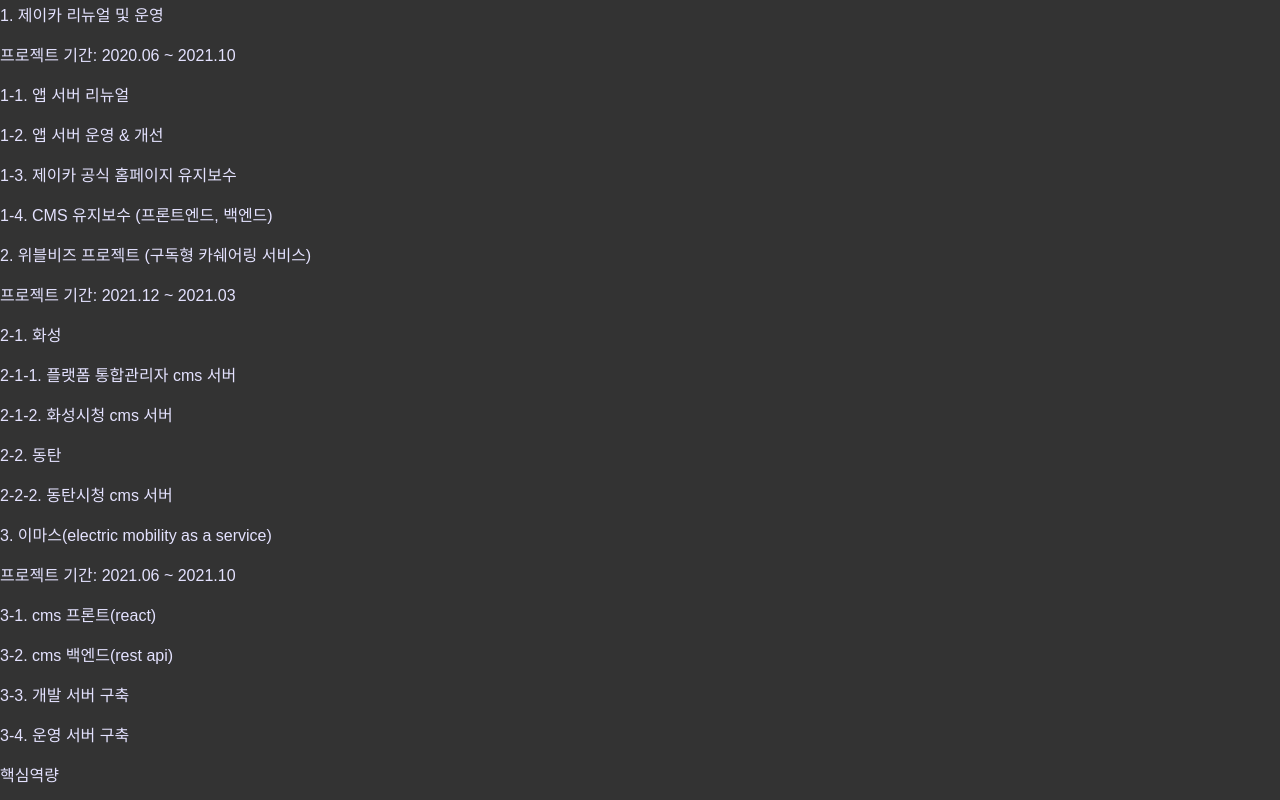
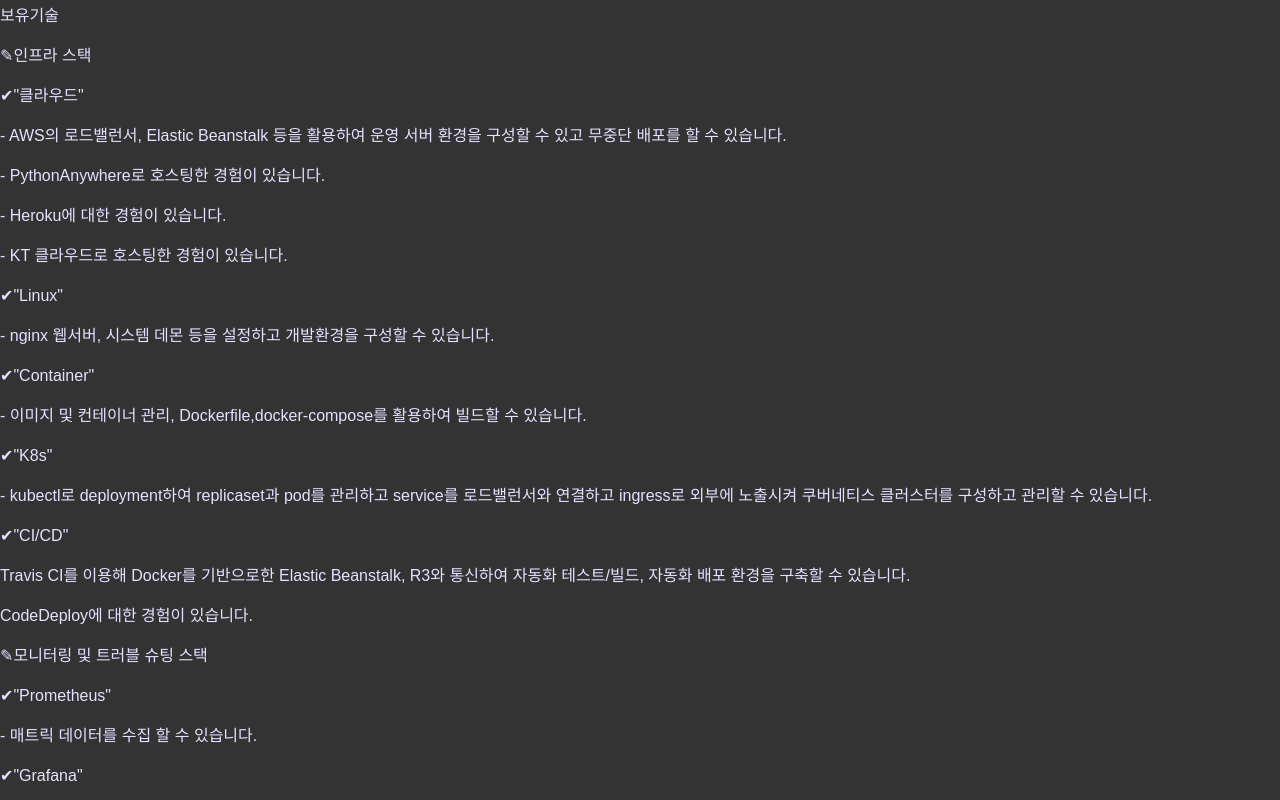
Before and after one commit to pianist5555/toffy_renewal, a React (Create React App) app in the folder front/front/: page / in a window 1280 px wide. Shown: the part 660-1460 px from the top of the page. Built offline with nearby package versions, Linux system fonts and the light colour scheme; a web font is replaced by a local one.

Commit message:
'update'

```diff
--- a/front/front/src/pages/Index.js
+++ b/front/front/src/pages/Index.js
@@ -10,6 +10,8 @@
       <div className="Index">
         <div className="Rocket">
         <p>안녕하세요 모든 상황에 유연하게 대처하는 전문가를 꿈꾸는 개발자 박선오입니다.</p>
+        <p>모른다는 말을 함부로 입에 담기보다 내일은 이해하고 구현할 수 있다는 태도를 가지고 임하고 있습니다.</p>
+        <p>주어진 상황에 맞춰 개선하고 항상 더 나은 해결책이 있을거라 생각합니다.</p>
           <img src={Me} alt="Me"  width="300"/>
           <img src={Rocket} alt="Rocket"  width="300"/>
         </div>
@@ -18,36 +20,6 @@
         <p>Name: 박선오 (Park Seono)</p>
         <p>Phone: 010-7460-4477</p>
         <p>Mail: pianist5555@gmail.com</p>
-        </div>
-        <div className="Carrer">
-          <p>경력사항</p>
-          <p>제이카 (2020년 6월 ~ 2021년 10월)</p>
-          <div className='Role'>
-          <p>1. 제이카 리뉴얼 및 운영</p>
-          <p>프로젝트 기간: 2020.06 ~ 2021.10</p>
-          <p>1-1. 앱 서버 리뉴얼</p>
-          <p>1-2. 앱 서버 운영 & 개선</p>
-          <p>1-3. 제이카 공식 홈페이지 유지보수</p>
-          <p>1-4. CMS 유지보수 (프론트엔드, 백엔드)</p>
-
-          <p>2. 위블비즈 프로젝트 (구독형 카쉐어링 서비스)</p>
-          <p>프로젝트 기간: 2021.12 ~ 2021.03</p>
-          <p>2-1. 화성</p>
-          <p>2-1-1. 플랫폼 통합관리자 cms 서버</p>
-          <p>2-1-2. 화성시청 cms 서버</p>
-          <p>2-2. 동탄</p>
-          <p>2-2-2. 동탄시청 cms 서버</p>
-
-          <p>3. 이마스(electric mobility as a service) </p>
-          <p>프로젝트 기간: 2021.06 ~ 2021.10</p>
-          <p>3-1. cms 프론트(react)</p>
-          <p>3-2. cms 백엔드(rest api)</p>
-          <p>3-3. 개발 서버 구축</p>
-          <p>3-4. 운영 서버 구축</p>
-          </div>
-        </div>
-        <div className="Capabilities">
-          <p>핵심역량</p>
         </div>
         <div className="Skills">
         <p>보유기술</p>
@@ -65,7 +37,8 @@
             <p>✔"K8s"</p>
             <p>- kubectl로 deployment하여 replicaset과 pod를 관리하고 service를 로드밸런서와 연결하고 ingress로 외부에 노출시켜 쿠버네티스 클러스터를 구성하고 관리할 수 있습니다.</p>
             <p>✔"CI/CD"</p>
-            <p> Travis CI를 이용해 Docker를 기반으로한 Elastic Beanstalk, R3와 통신하여 자동화 테스트/빌드, 자동화 배포 환경을 구축할 수 있습니다.</p>   -
+            <p> Travis CI를 이용해 Docker를 기반으로한 Elastic Beanstalk, R3와 통신하여 자동화 테스트/빌드, 자동화 배포 환경을 구축할 수 있습니다.</p>
+            <p> CodeDeploy에 대한 경험이 있습니다.</p>
 
             <p>✎모니터링 및 트러블 슈팅 스택</p>
             <p>✔"Prometheus"</p>
@@ -101,10 +74,33 @@
             <p>- 기본문법을 사용할 수 있고 구조체 포인터 등을 만들어 알고리즘을 구현할 수 있습니다.</p>
           </div>
         </div>
+        <div className="Capabilities">
+          <p>핵심역량</p>
+        </div>
         <div className="Certificate">
         <p>자격사항</p>
           <div className='Sqld'>
           <p>SQLD(한국데이터산업진흥원 2019.07)</p>
+          </div>
+        </div>
+        <div className="Carrer">
+          <p>경력사항</p>
+          <p>제이카 (2020년 6월 ~ 2021년 10월)</p>
+          <div className='Role'>
+            <p>1. 제이카 리뉴얼 및 운영</p>
+            <p>프로젝트 기간: 2020.06 ~ 2021.10</p>
+            <p>환경: Django, PostgreSQL, nginx, uwsgi, Grafana, Prometheus</p>
+            <p>담당업무: 앱 서버 리뉴얼, 앱 서버 및 CMS 운영 & 개선, 제이카 공식 홈페이지 유지보수, 서버 모니터링 및 트러블슈팅</p>
+
+            <p>2. 위블비즈 프로젝트 (구독형 카쉐어링 서비스)</p>
+            <p>프로젝트 기간: 2021.12 ~ 2021.06</p>
+            <p>환경: Django, PostgreSQL, nginx, uwsgi </p>
+            <p>담당업무: 플랫폼 통합관리 cms 서버 개발, 화성시청 & 동탄시청 cms, 앱 서버 개발 </p>
+
+            <p>3. 이마스(electric mobility as a service) </p>
+            <p>프로젝트 기간: 2021.06 ~ 2021.10</p>
+            <p>환경: Django, PostgreSQL, React.js & Redux, Docker, AWS, Gunicorn</p>
+            <p>담당업무:cms 프론트 및 백엔드, 개발서버와 운영서버 구축, CI/CD 환경 구축</p>
           </div>
         </div>
         <div className="Toyproject">
@@ -140,6 +136,17 @@
             </div>
           </div>
         </div>
+        <div className="Graduation">
+        <p>학력사항</p>
+          <div>
+            <p>한국방송통신대학교 4학년 재학</p>
+            <p>컴퓨터과학과 전공</p>
+          </div>
+          <div>
+            <p>한국폴리텍대학 초대졸</p>
+            <p>기계시스템공학과 전공</p>
+          </div>
+        </div>
         <div className="Carrer">
         <p>자기소개서</p>
         </div>
```
